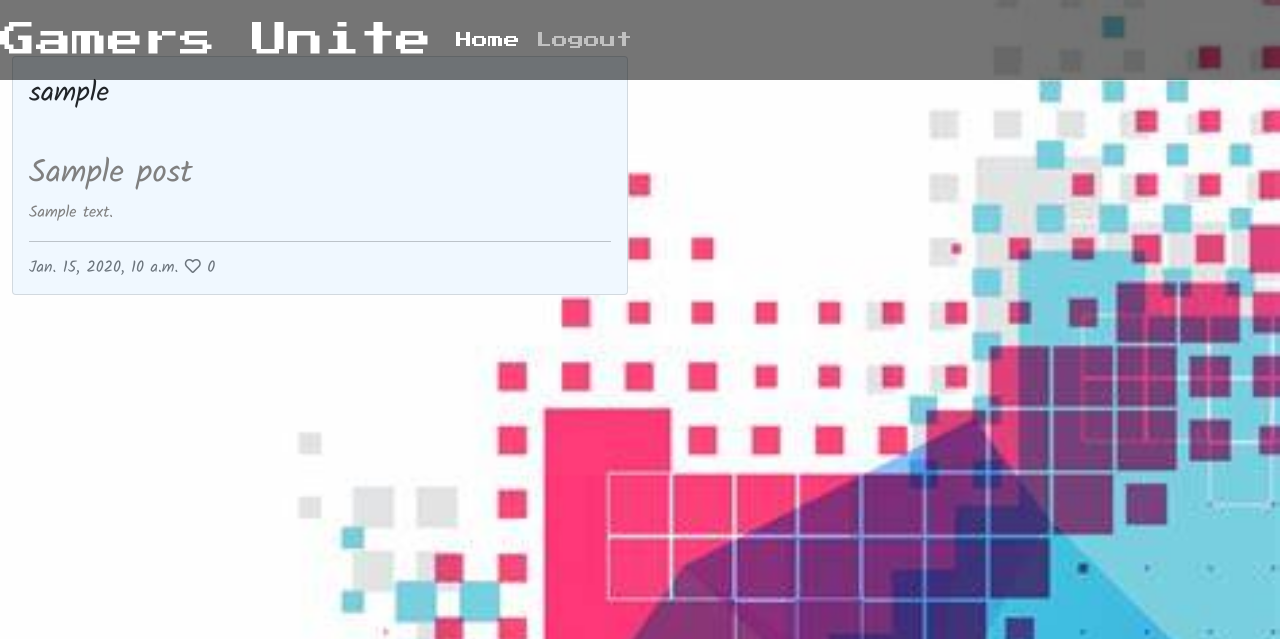
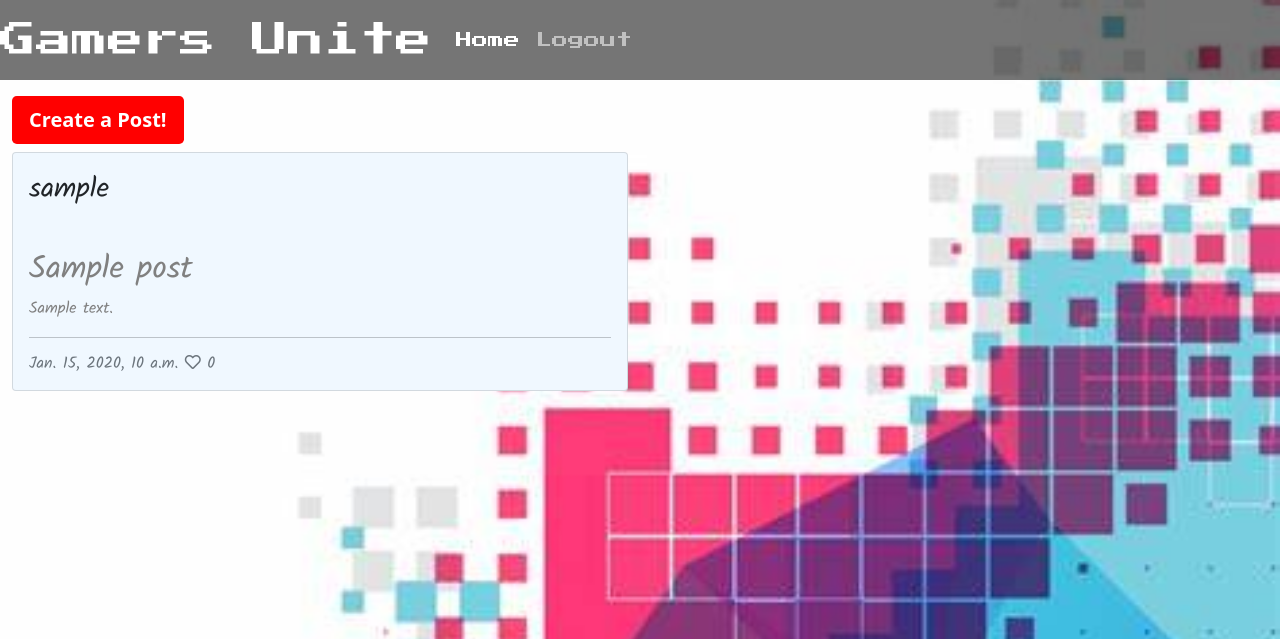
Before and after one commit to Dylan097/gamers-unite, a Django app: page / in a window 1280 px wide. Shown: the top 639 px of the page. Run offline with Django 3.2, Linux system fonts and the light colour scheme; a user stored in the database is signed in; tables that the repository leaves empty hold one stand-in row (values such as "Sample post").

Commit message:
Add new post button and margin top

```diff
--- a/templates/index.html
+++ b/templates/index.html
@@ -2,8 +2,12 @@
 
 {% block content %}
 <div class="container-fluid">
-    <div class="row">
-
+    <div class="row mt-5">
+        {% if user.is_authenticated %}
+        <div class="col-12">
+            <a href="#" class="btn btn-signup btn-lg">Create a Post!</a>
+        </div>
+        {% endif %}
         <!-- User Posts -->
         <div class="col-12 mt-2 left">
             <div class="row">
```
